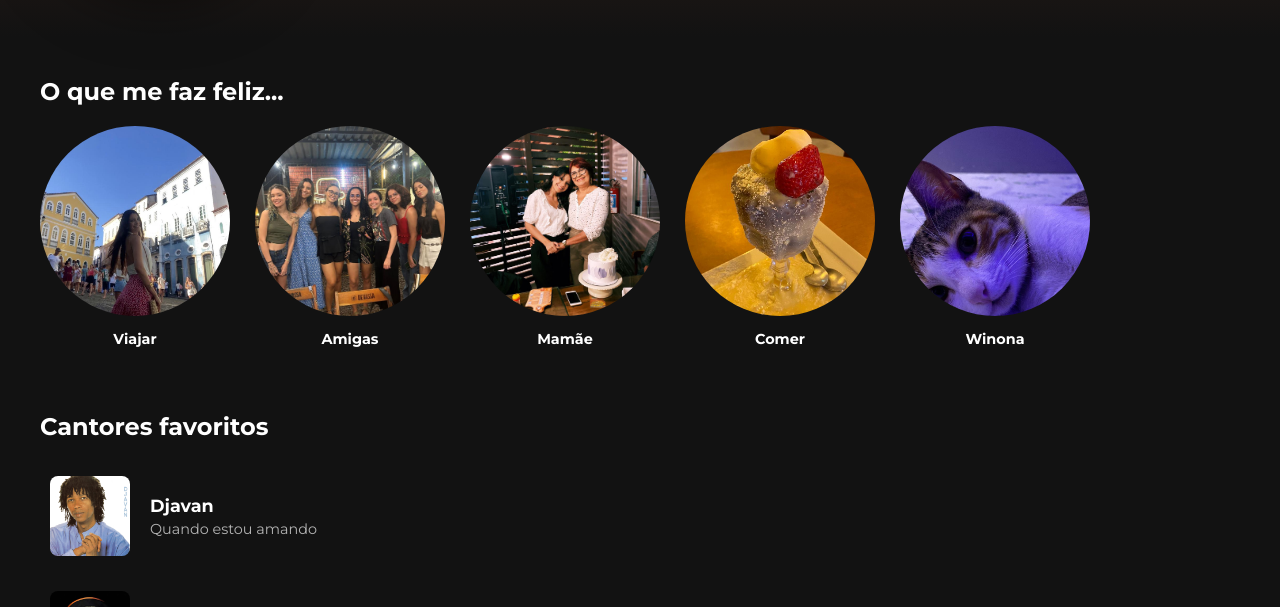
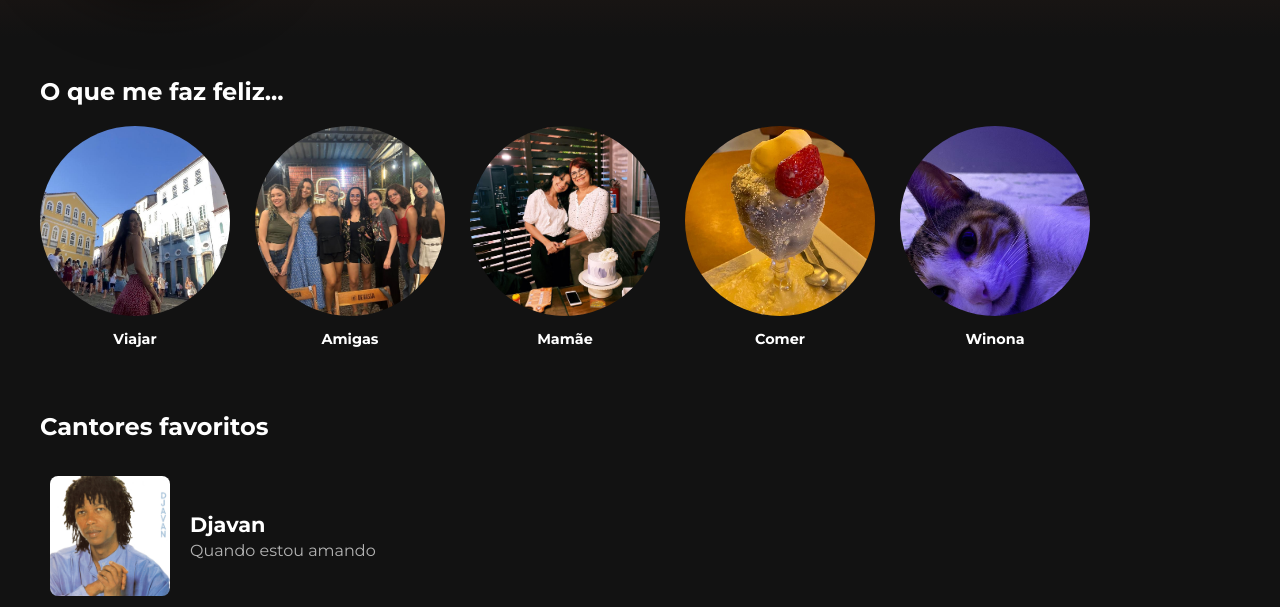
Before and after one commit to lauravfonseca/Pagina-Pessoal-PTC-2025-DEV, a plain HTML site: page index.html in a window 1280 px wide. Shown: the part 303-910 px from the top of the page. Drawn offline with Linux system fonts and the light colour scheme.

Commit message:
mudanças na parte de cantores faav

```diff
--- a/style.css
+++ b/style.css
@@ -135,8 +135,8 @@ body {
 }
 
 .cantor img {
-  width: 80px; /* Ajustei o tamanho */
-  height: 80px;
+  width: 120px; /* Ajustei o tamanho */
+  height: 120px;
   border-radius: 8px; /* Cantos suaves */
   object-fit: cover;
 }
@@ -146,13 +146,13 @@ body {
 }
 
 .cantor-info h3 {
-  font-size: 1.1em;
+  font-size: 1.3em;
   margin: 0;
   font-weight: 700;
 }
 
 .cantor-info p {
-  font-size: 0.9em;
+  font-size: 1.0em;
   margin: 4px 0 0 0;
   color: #b3b3b3; /* Cor cinza do Spotify */
 }
```
